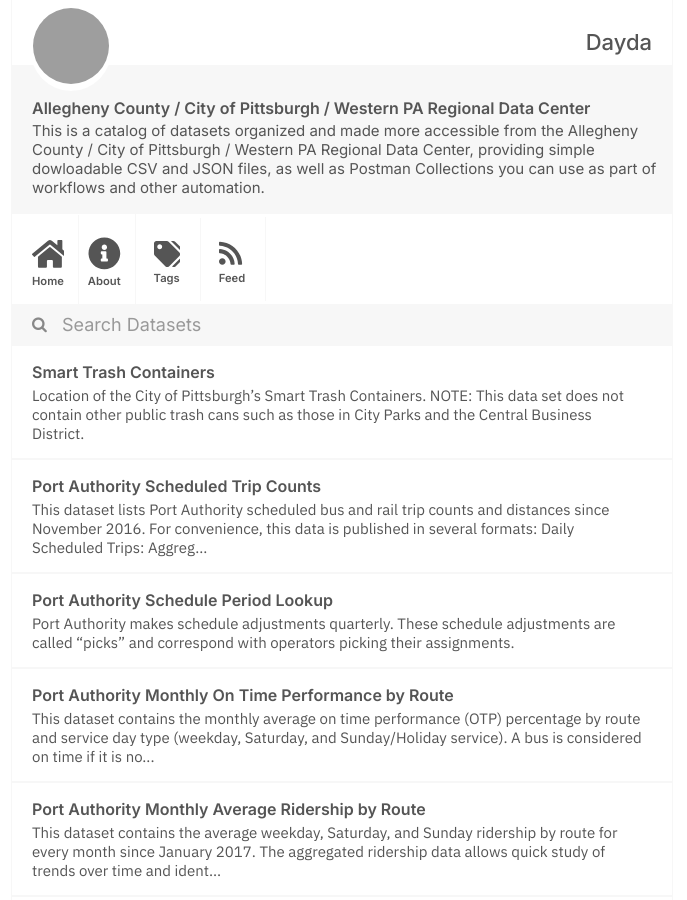
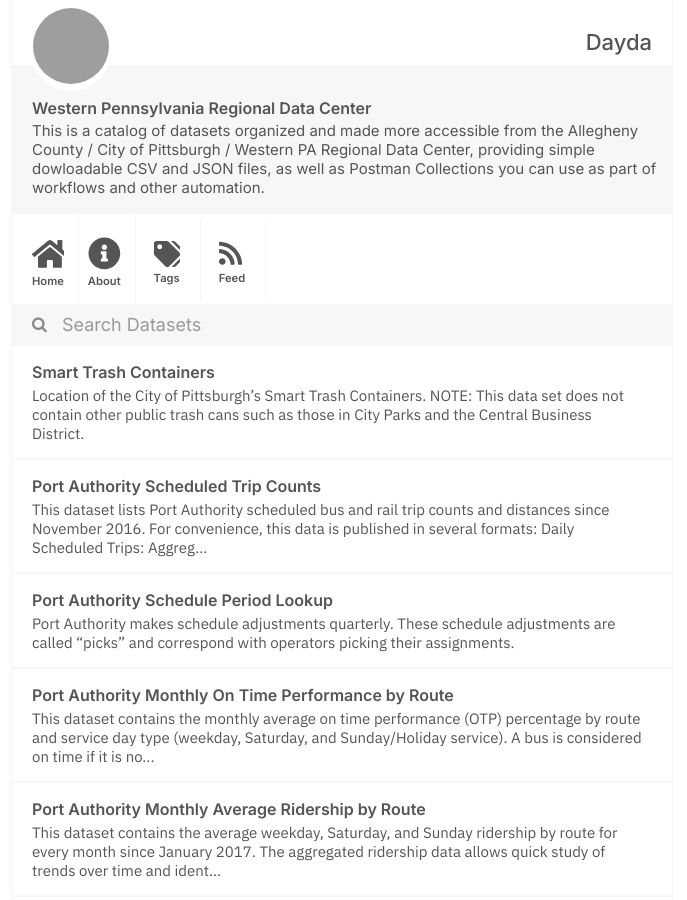
Before and after one commit to dayda-entities/western-pennsylvania-regional-data-center, a Jekyll site: the page built from index.html, in a window 1280 px wide and 900 px high, cut to the strip 0-900 px from the top of the window. Shown: the whole strip, without its empty margins (298-985 px from the left). Built offline with Jekyll 4.4.1, drawn with Linux system fonts in a browser that asks for light colours; the list of posts is cut into pages by our own code; part of the change alters nothing that is shown; grey boxes are pictures that could not be loaded.

Commit message:
Publish Data

```diff
--- a/_config.yml
+++ b/_config.yml
@@ -1,5 +1,5 @@
 title: Dayda
-name: Allegheny County / City of Pittsburgh / Western PA Regional Data Center
+name: Western Pennsylvania Regional Data Center
 description: >-
   This is a catalog of datasets organized and made more accessible from the
   Allegheny County / City of Pittsburgh / Western PA Regional Data Center,
@@ -12,10 +12,9 @@ source_phone: +1 555-555-5555
 source_email: info@example.com
 source_catalog: data.gov
 profile_pic: >-
-  https://directory.dayda.org/assets/img/entities/allegheny-county-city-of-pittsburgh-western-pa-regional-data-center.png
+  https://directory.dayda.org/assets/img/entities/western-pennsylvania-regional-data-center.png
 favicon: /assets/img/favicon.png
-url: >-
-  http://allegheny-county-city-of-pittsburgh-western-pa-regional-data-center.dayda.org
+url: 'http://western-pennsylvania-regional-data-center.dayda.org'
 encoding: utf-8
 paginate: 25
 paginate_path: '/page:num/'
```
